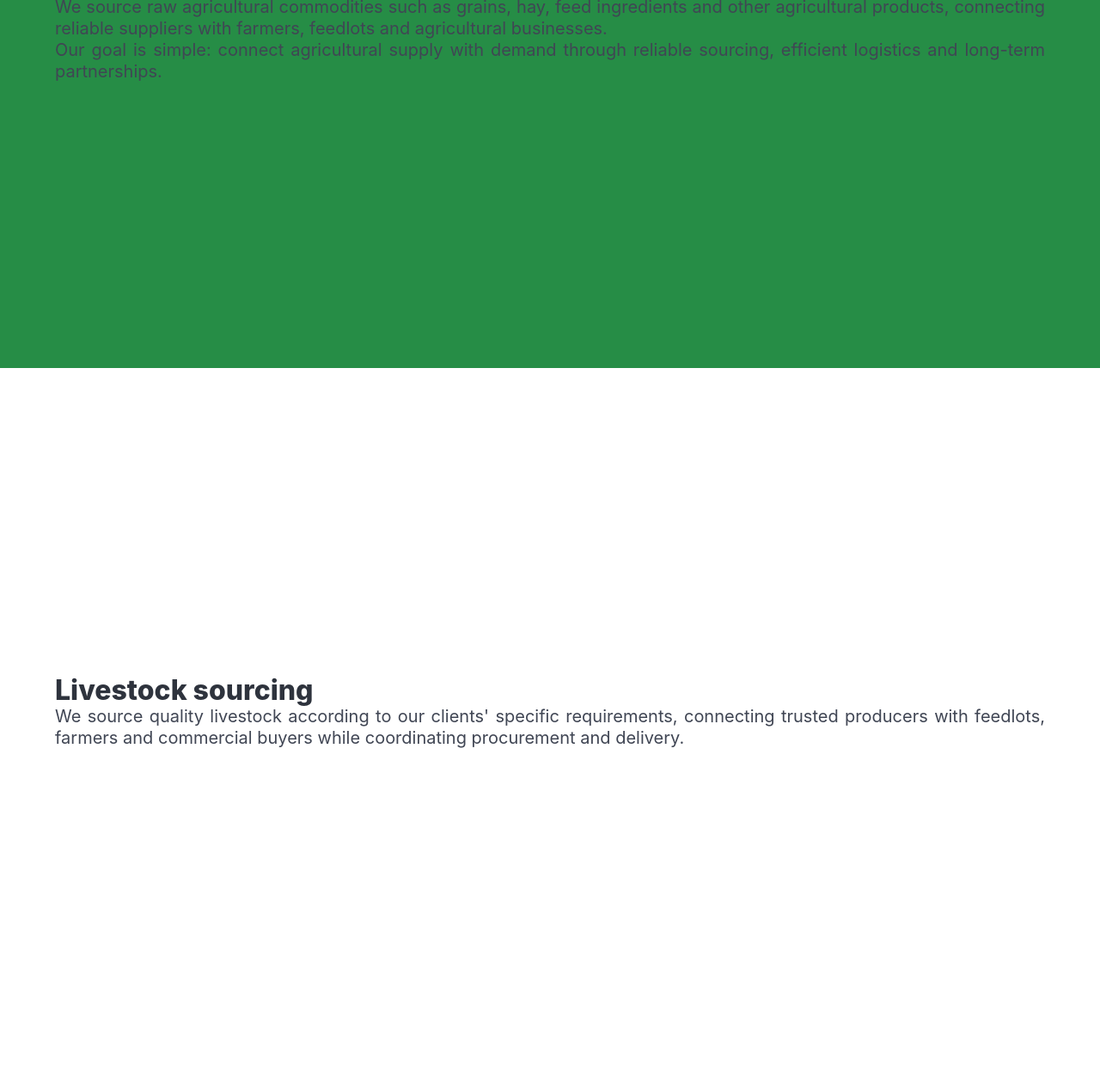
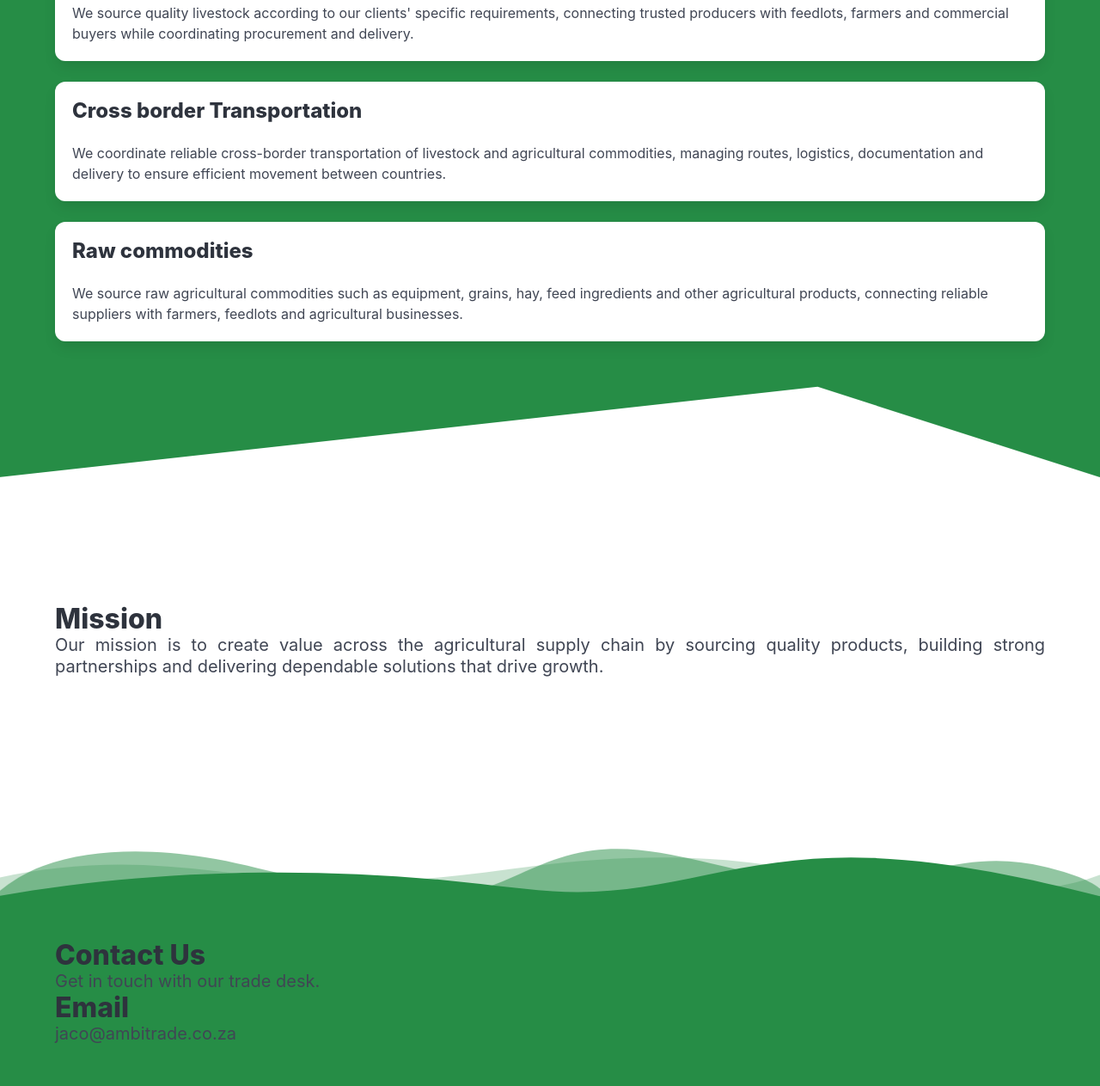
Before and after one commit to StiaanK/ambitrade, a website: page index.html in a window 1280 px wide. Shown: the part 1172-2435 px from the top of the page at 86% size. Before the commit the page ends 2400 px from the top, so only its background shows below. Drawn offline with Linux system fonts and the light colour scheme.

Commit message:
added curves and stuff

```diff
--- a/index.html
+++ b/index.html
@@ -10,19 +10,24 @@
   <body>
 
     <section class="section  white" >
-        <div class="container hidden">
+        <div class="container hidden-fade">
             <h1 class="title">
-                Ambitrade
+                <figure class="image is-16by9">
+                    <img src="assets/logo.png" />
+                </figure>
             </h1>
             <p class="subtitle">
                 Building strong partnerships, dependable logistics, and sustainable trade relationships throughout the region.
             </p>
         </div>
+
+
         <div class="wave-green-top">
             <svg data-name="Layer 1" xmlns="http://www.w3.org/2000/svg" viewBox="0 0 1200 120" preserveAspectRatio="none">
                 <path d="M321.39,56.44c58-10.79,114.16-30.13,172-41.86,82.39-16.72,168.19-17.73,250.45-.39C823.78,31,906.67,72,985.66,92.83c70.05,18.48,146.53,26.09,214.34,3V0H0V27.35A600.21,600.21,0,0,0,321.39,56.44Z" class="shape-fill"></path>
             </svg>
         </div>
+
         <div class="wave-green-bottom">
             <svg data-name="Layer 1" xmlns="http://www.w3.org/2000/svg" viewBox="0 0 1200 120" preserveAspectRatio="none">
                 <path d="M0,0V46.29c47.79,22.2,103.59,32.17,158,28,70.36-5.37,136.33-33.31,206.8-37.5C438.64,32.43,512.34,53.67,583,72.05c69.27,18,138.3,24.88,209.4,13.08,36.15-6,69.85-17.84,104.45-29.34C989.49,25,1113-14.29,1200,52.47V0Z" opacity=".25" class="shape-fill"></path>
@@ -34,7 +39,7 @@
 
     <section  class="section green">
         <div class="container hiden">
-            <h2 class="title">
+            <h2 class="title is-size-3">
                 Services
             </h2>
             <div class="subtitle">
@@ -44,22 +49,82 @@
                 <p class="has-text-justified is-size-5">
                     Our goal is simple: connect agricultural supply with demand through reliable sourcing, efficient logistics and long-term partnerships.
                 </p>
+            </div>
+            <div>
+                <div class="container box">
+                    <h2 class="title is-size-4">
+                        Livestock sourcing
+                    </h2>
+                    <p>
+                        We source quality livestock according to our clients' specific requirements, connecting trusted producers with feedlots, farmers and commercial buyers while coordinating procurement and delivery.
+                    </p>
+                </div>
 
+                <div class="container box">
+                    <h2 class="title is-size-4">
+                        Cross border Transportation
+                    </h2>
+                    <p>
+                        We coordinate reliable cross-border transportation of livestock and agricultural commodities, managing routes, logistics, documentation and delivery to ensure efficient movement between countries.
+                    </p>
+                </div>
+
+                <div class="container box">
+                    <h2 class="title is-size-4">
+                        Raw commodities
+                    </h2>
+                    <p>
+                        We source raw agricultural commodities such as equipment, grains, hay, feed ingredients and other agricultural products, connecting reliable suppliers with farmers, feedlots and agricultural businesses.
+                    </p>
+                </div>
             </div>
+
+
        </div>
 
     </section>
 
-    <section  class="section  ">
+    <section  class="section mission-section">
+        <div class="triangle-green-top">
+            <svg data-name="Layer 1" xmlns="http://www.w3.org/2000/svg" viewBox="0 0 1200 120" preserveAspectRatio="none">
+                <path d="M892.25 114.72L0 0 0 120 1200 120 1200 0 892.25 114.72z" class="shape-fill"></path>
+            </svg>
+        </div>
         <div class="container hidden">
-            <h2 class="title">
-                Livestock sourcing
+            <h2 class="title is-size-3 is">
+                Mission
             </h2>
             <div class="subtitle">
-                <p class="has-text-justified is-size-5">
-                    We source quality livestock according to our clients' specific requirements, connecting trusted producers with feedlots, farmers and commercial buyers while coordinating procurement and delivery.
+                <p class="has-text-justified">
+                   Our mission is to create value across the agricultural supply chain by sourcing quality products, building strong partnerships and delivering dependable solutions that drive growth.
                 </p>
             </div>
+
+        </div>
+
+       <div class="green-waves-bottom-mission">
+            <svg data-name="Layer 1" xmlns="http://www.w3.org/2000/svg" viewBox="0 0 1200 120" preserveAspectRatio="none">
+                <path d="M0,0V46.29c47.79,22.2,103.59,32.17,158,28,70.36-5.37,136.33-33.31,206.8-37.5C438.64,32.43,512.34,53.67,583,72.05c69.27,18,138.3,24.88,209.4,13.08,36.15-6,69.85-17.84,104.45-29.34C989.49,25,1113-14.29,1200,52.47V0Z" opacity=".25" class="shape-fill"></path>
+                <path d="M0,0V15.81C13,36.92,27.64,56.86,47.69,72.05,99.41,111.27,165,111,224.58,91.58c31.15-10.15,60.09-26.07,89.67-39.8,40.92-19,84.73-46,130.83-49.67,36.26-2.85,70.9,9.42,98.6,31.56,31.77,25.39,62.32,62,103.63,73,40.44,10.79,81.35-6.69,119.13-24.28s75.16-39,116.92-43.05c59.73-5.85,113.28,22.88,168.9,38.84,30.2,8.66,59,6.17,87.09-7.5,22.43-10.89,48-26.93,60.65-49.24V0Z" opacity=".5" class="shape-fill"></path>
+                <path d="M0,0V5.63C149.93,59,314.09,71.32,475.83,42.57c43-7.64,84.23-20.12,127.61-26.46,59-8.63,112.48,12.24,165.56,35.4C827.93,77.22,886,95.24,951.2,90c86.53-7,172.46-45.71,248.8-84.81V0Z" class="shape-fill"></path>
+            </svg>
+        </div>
+
+    </section>
+
+    <section  class="section green ">
+        <div class="container hidden">
+            <h2 class="title is-size-3 is">
+                Contact Us
+            </h2>
+            <div class="subtitle">
+                <p class="has-text-justified">
+                    Get in touch with our trade desk.
+                </p>
+            </div>
+
+            <div class="title"> Email</div>
+            <div class="subtitle">jaco@ambitrade.co.za </div>
 
         </div>
     </section>
--- a/scroll.js
+++ b/scroll.js
@@ -1,6 +1,19 @@
 // If bulma gets hidden and show class this may break
 
 const hiddenElements= document.querySelectorAll(('.hidden'))
+
+const hiddenFadeElements = document.querySelectorAll('.hidden-fade')
+
+const observerFade = new IntersectionObserver((entries) => {
+    entries.forEach(entry => {
+        if(entry.isIntersecting){
+            entry.target.classList.add('show-fade')
+        }
+        else {
+            entry.target.classList.remove('show-fade')
+        }
+    });
+})
 
 const observer = new IntersectionObserver((entries) => {
     entries.forEach(entry => {
@@ -14,3 +27,4 @@ const observer = new IntersectionObserver((entries) => {
 })
 
 hiddenElements.forEach((el)=> observer.observe(el));
+hiddenFadeElements.forEach((el)=> observerFade.observe(el));
--- a/styles.css
+++ b/styles.css
@@ -4,7 +4,6 @@ section {
     display: grid;
     place-items: center;
     align-items: center;
-    min-height: 100vh;
 }
 
 .hidden {
@@ -18,6 +17,15 @@ section {
     opacity: 1;
     filter: blur(0);
     transform: translateX(0);
+}
+
+.hidden-fade {
+    opacity: 0;
+    transition: all 2s;
+}
+
+.show-fade {
+    opacity: 1;
 }
 
 .wave-green-top {
@@ -45,8 +53,12 @@ section {
 }
 
 .white {
-    background: whitesmoke;
+    /*background: whitesmoke;*/
+    position: relative;
+    height: 112vh;
 }
+
+
 
 .wave-green-bottom {
     position: absolute;
@@ -68,3 +80,52 @@ section {
 .wave-green-bottom .shape-fill {
     fill: #268D46;
 }
+
+.triangle-green-top {
+    position: absolute;
+    top: 0;
+    left: 0;
+    width: 100%;
+    overflow: hidden;
+    line-height: 0;
+    transform: rotate(180deg);
+}
+
+.triangle-green-top svg {
+    position: relative;
+    display: block;
+    width: calc(100% + 1.3px);
+    height: 110px;
+    transform: rotateY(180deg);
+}
+
+.triangle-green-top .shape-fill {
+    fill: #268D46;
+}
+
+.mission-section {
+    position: relative;
+    height: 75vh
+}
+
+.green-waves-bottom-mission {
+    position: absolute;
+    bottom: 0;
+    left: 0;
+    width: 100%;
+    overflow: hidden;
+    line-height: 0;
+    transform: rotate(180deg);
+}
+
+.green-waves-bottom-mission svg {
+    position: relative;
+    display: block;
+    width: calc(100% + 1.3px);
+    height: 63px;
+    transform: rotateY(180deg);
+}
+
+.green-waves-bottom-mission .shape-fill {
+    fill: #268D46;
+}
```
Also changed, not shown: assets/logo.jpg (deleted), 1 other file.
